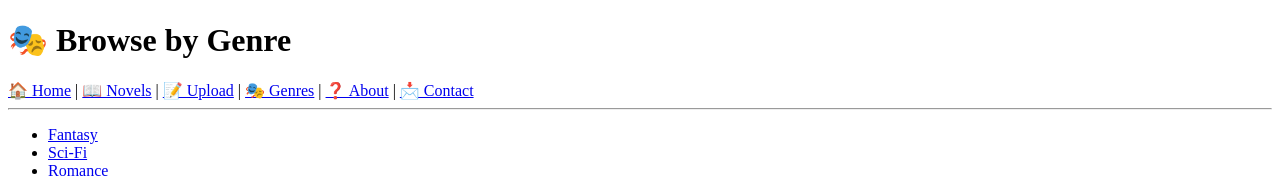
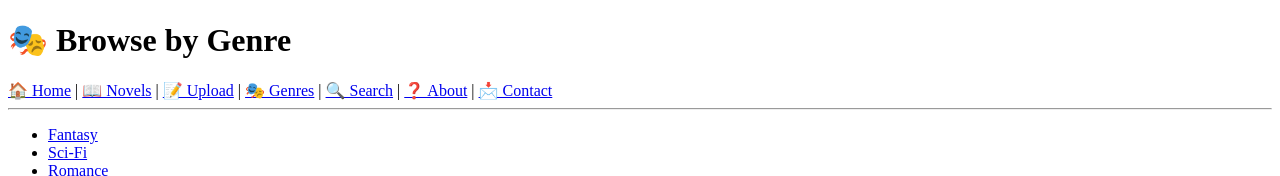
Before and after one commit to Yoi-Nakama/-Ved-Webnovel-Hub, a plain HTML site: page genres.html in a window 1280 px wide. Shown: the top 176 px of the page. Drawn offline with Linux system fonts and the light colour scheme.

Commit message:
Update genres.html

```diff
--- a/genres.html
+++ b/genres.html
@@ -14,6 +14,7 @@
         <a href="novels.html">📖 Novels</a> |
         <a href="upload.html">📝 Upload</a> |
         <a href="genres.html">🎭 Genres</a> |
+        <a href="search.html">🔍 Search</a> |
         <a href="about.html">❓ About</a> |
         <a href="contact.html">📩 Contact</a>
     </nav>
```
